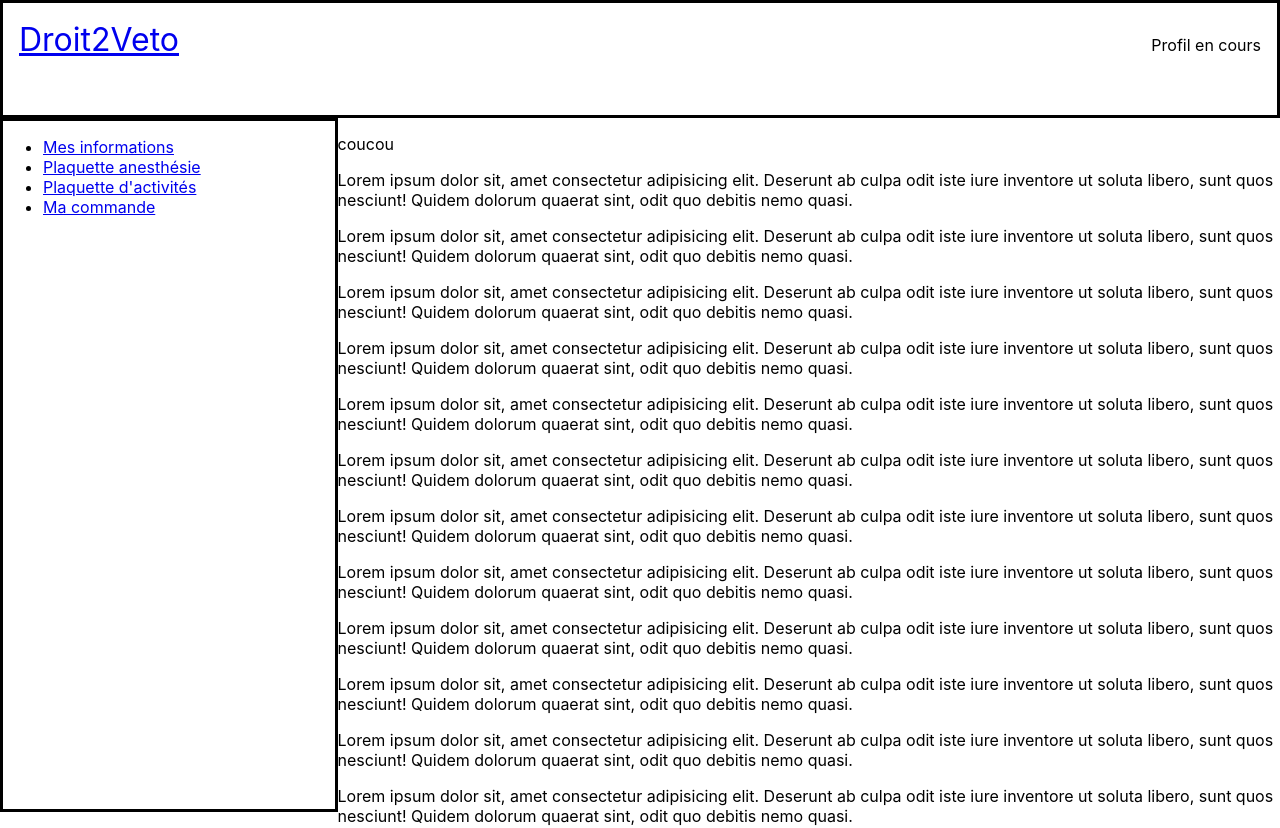
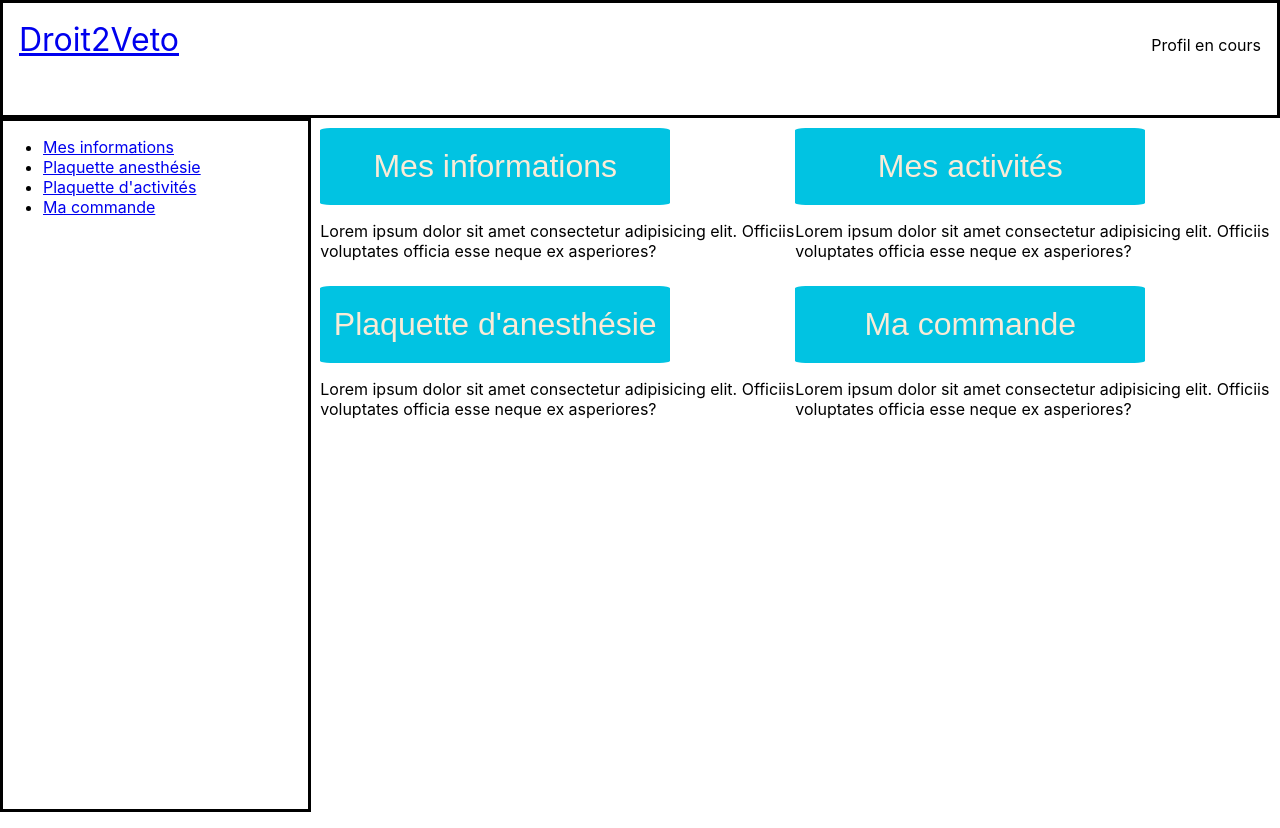
Before and after one commit to WildCodeSchool/reims-js-202003-pjt-droit2veto-client, a React (Create React App) app: page / in a window 1280 px wide. Shown: the top 828 px of the page. Built offline with nearby package versions, Linux system fonts and the light colour scheme.

Commit message:
add function BlockTuto on app

```diff
--- a/src/App.jsx
+++ b/src/App.jsx
@@ -8,8 +8,10 @@ import {
   Route,
   Link,
 } from 'react-router-dom';
+import './components/BlocTuto/BlocTuto'
 
 import LoremIpsum from './components/navbar/LoremIpsum';
+import BlocTuto from './components/BlocTuto/BlocTuto';
 
 function App() {
   return (
@@ -23,7 +25,7 @@ function App() {
           <NavBar />
           <Switch>
             <Route exact path="/">
-              <LoremIpsum />
+              <BlocTuto/>
             </Route>
             <Route exact path="/informations">
               <LoremIpsum />
```
